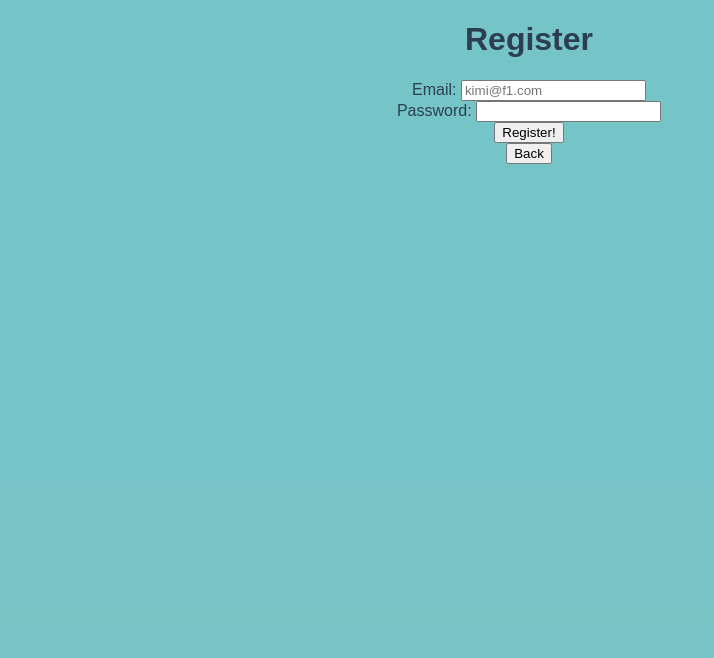
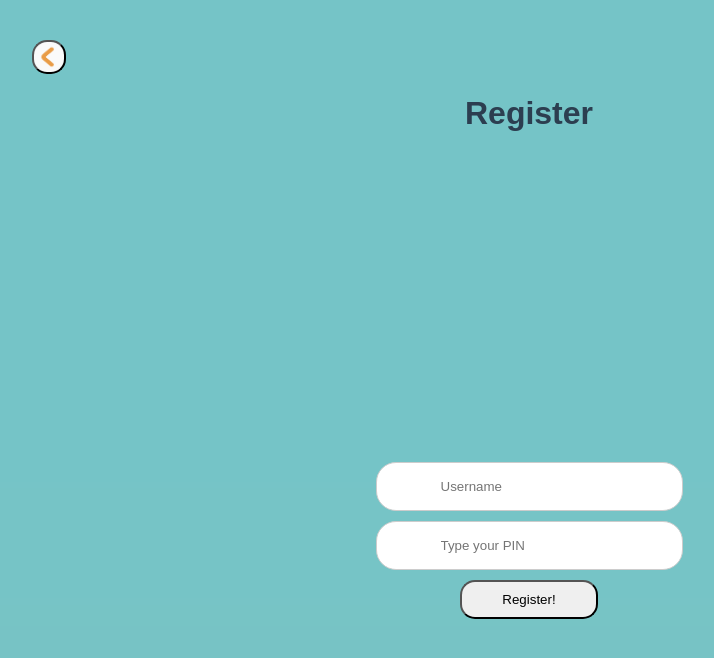
Before and after one commit to anelazhari/cupcupgoapp, a Vue app: page /#/Register in a window 1280 px wide. Shown: the top 658 px of the page, without its empty margins (111-825 px from the left). Built offline with nearby package versions, Linux system fonts and the light colour scheme; what vue-session would draw is missing.

Commit message:
Improve login and register

```diff
--- a/src/App.vue
+++ b/src/App.vue
@@ -29,6 +29,14 @@ body {
   text-align: center;
   color: #2c3e50;
   max-height:100vh;
+}
 
-}
+.button-menu {
+  margin-top: 5vh;
+  padding: 15px 15px;
+  border-radius: 15px;
+  margin-left: -75%;
+  background-image: url("./assets/back_arrow.png");
+  background-size: cover;
+};
 </style>
--- a/src/components/Login.vue
+++ b/src/components/Login.vue
@@ -12,7 +12,7 @@
             <input v-model="email" id="email" type="text" placeholder="Username"/>
         </div>
         <div class="password">
-            <input v-model="password" id="password" type="password" placeholder="Password"/>
+            <input v-model="password" id="password" type="password" placeholder="Type your PIN"/>
         </div>
         <div class="submit">
             <button type="submit" @click="loginUser">Login!</button>
@@ -105,13 +105,4 @@ input {
   padding: 10px 40px;
   border-radius: 15px;
 }
-
-.button-menu {
-  margin-top: 5vh;
-  padding: 15px 15px;
-  border-radius: 15px;
-  margin-left: -50vh;
-};
-
-
 </style>
--- a/src/components/Register.vue
+++ b/src/components/Register.vue
@@ -1,23 +1,24 @@
 <template>
   <div class="register">
+    <div class="home">
+        <button class="button-menu" type="submit" @click="goHome"></button>
+    </div>
+
     <h1>Register</h1>
 
+    <div class="action-area">
         <div class="email">
-        <label for="email">Email: </label>
-        <input v-model="email" id="email" type="text" placeholder="kimi@f1.com"/>
+            <input v-model="email" id="email" type="text" placeholder="Username"/>
         </div>
         <div class="password">
-        <label for="password">Password: </label>
-        <input v-model="password" id="password" type="password"/>
+            <input v-model="password" id="password" type="password" placeholder="Type your PIN"/>
         </div>
         <div class="submit">
             <button type="submit" @click="registerUser">Register!</button>
         </div>
-    <div class="home">
-        <button type="submit" @click="goHome">Back</button>
-    </div>
         <div class="error">
             <p>{{errorMessage}}</p>
+        </div>
     </div>
   </div>
 </template>
@@ -80,4 +81,24 @@ export default {
 .error {
     color: red;
 }
+
+input {
+    margin: 0 auto;
+    border: none; /* <-- This thing here */
+    border:solid 1px #ccc;
+    border-radius: 20px;
+    padding: 2vh 8vh;
+    margin-top: 10px;
+    overflow: hidden;
+}
+
+.action-area {
+  margin-top: 40vh;
+}
+
+.action-area button {
+  margin: 10px;
+  padding: 10px 40px;
+  border-radius: 15px;
+}
 </style>
--- a/src/router.js
+++ b/src/router.js
@@ -2,6 +2,7 @@ import Vue from 'vue'
 import Router from 'vue-router'
 import Register from './components/Register.vue'
 import Login from './components/Login.vue'
+import Loading from './components/Loading.vue'
 import Welcome from './components/Welcome.vue'
 import Activities from './components/Activities.vue'
 import Account from './components/Account.vue'
@@ -21,6 +22,11 @@ export default new Router({
       path: '/',
       name: 'Welcome',
       component: Welcome
+    },
+    {
+      path: '/Loading',
+      name: 'Loading',
+      component: Loading
     },
     {
       path: '/Login',
```
Also changed, not shown: src/assets/back_arrow.png (added), src/assets/loading.gif (added). Lines whose indentation alone changed are shown as unchanged.
